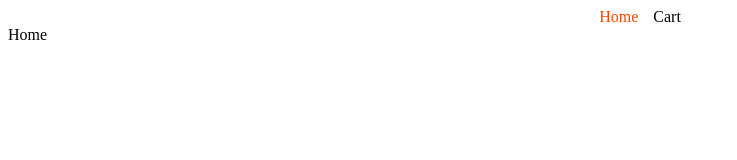
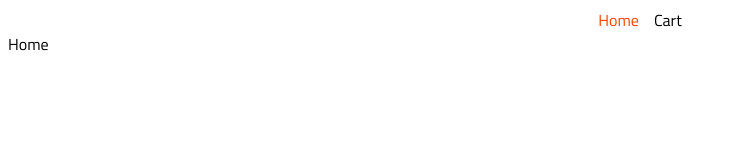
Before and after one commit to lex-od/nextjs-shop, a Next.js app: page / in a window 1280 px wide. Shown: the top 160 px of the page, without its empty margins (0-737 px from the left). Built offline with nearby package versions, Linux system fonts and the light colour scheme.

Commit message:
Connect font

```diff
--- a/src/components/Layout/Layout.tsx
+++ b/src/components/Layout/Layout.tsx
@@ -1,9 +1,11 @@
 import { FC, PropsWithChildren } from "react";
+import clsx from "clsx";
 import Header from "./Header/Header";
+import { titillium } from "@/styles/fonts";
 
 const Layout: FC<PropsWithChildren> = ({ children }) => {
   return (
-    <div>
+    <div className={clsx(titillium.variable, titillium.className)}>
       <Header />
       {children}
     </div>
--- a/src/pages/_app.tsx
+++ b/src/pages/_app.tsx
@@ -1,5 +1,5 @@
 import type { AppProps } from "next/app";
-import "@/styles/globals.css";
+import "@/styles/globals.scss";
 
 export default function App({ Component, pageProps }: AppProps) {
   return <Component {...pageProps} />;
--- /dev/null
+++ b/src/styles/fonts.ts
@@ -0,0 +1,9 @@
+import { Titillium_Web } from "next/font/google";
+
+const titillium = Titillium_Web({
+  weight: ["400", "700"],
+  subsets: ["latin"],
+  variable: "--font-titillium",
+});
+
+export { titillium };
```
Also changed, not shown: src/styles/globals.scss (renamed from src/styles/globals.css).
